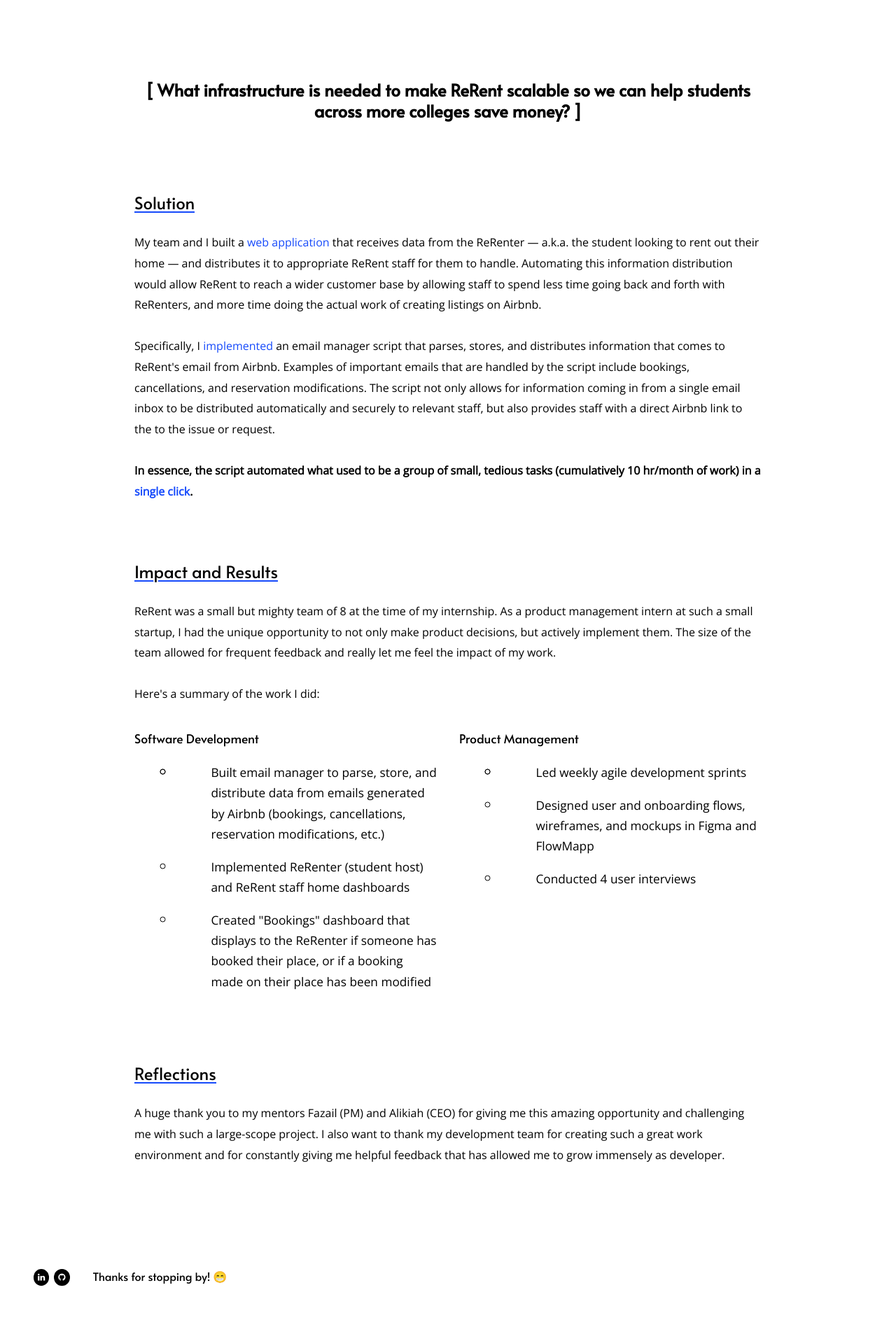
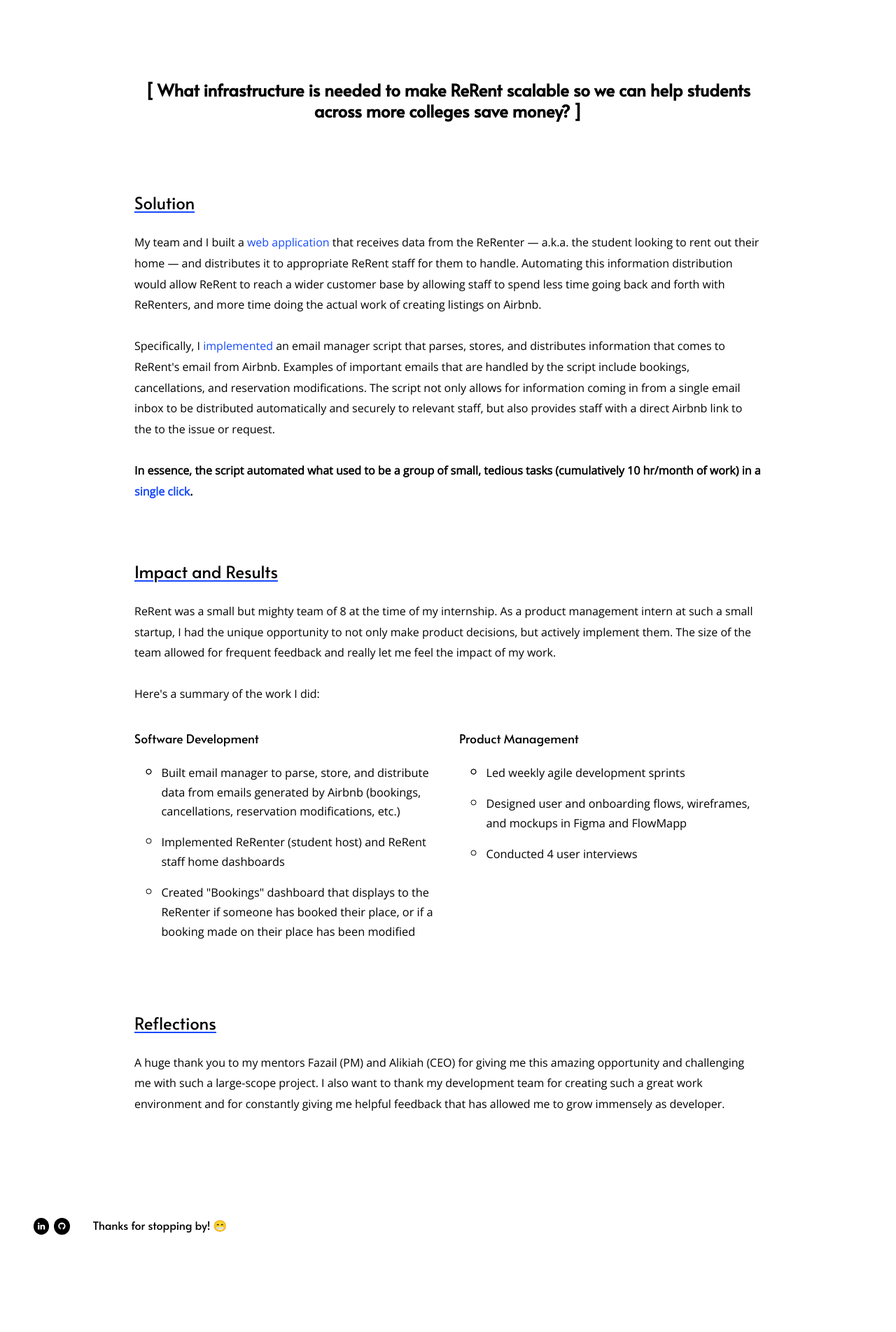
Before and after one commit to ashleyyqin/ashleyyqin.github.io, a Jekyll site: the page built from pages/rerent.html, in a window 1280 px wide. Shown: the part 1119-3022 px from the top of the page at 70% size. Built offline with Jekyll 4.4.1, drawn with Linux system fonts in a browser that asks for light colours; a script that is not in the unit is left out; after the commit the page ends 2949 px from its top, so only the background shows below that.

Commit message:
Update rerent.html

```diff
--- a/pages/rerent.html
+++ b/pages/rerent.html
@@ -147,20 +147,20 @@
                     <div style="display: grid;grid-template-columns: repeat(auto-fit, minmax(10rem, 1fr));width: 100%;grid-column-gap: 2em;grid-row-gap: 2em;">
                         <div>
                             <p style="font-size: 110%">Software Development</p>
-                            <ul style="margin-left: 3em;">
+                            <ul style="margin-left: 2em;">
                                 <li>
-                                    <p style="font-family: 'Open Sans', sans-serif; font-size: 90%; margin-left: 3em; line-height: 1.7">
+                                    <p style="font-family: 'Open Sans', sans-serif; font-size: 85%; line-height: 1.7">
                                     Built email manager to parse, store, and distribute data from emails generated by Airbnb (bookings,
                                     cancellations, reservation modifications, etc.)
                                     </p>
                                 </li>
                                 <li>
-                                    <p style="font-family: 'Open Sans', sans-serif; font-size: 90%; margin-left: 3em; line-height: 1.7">
+                                    <p style="font-family: 'Open Sans', sans-serif; font-size: 85%; line-height: 1.7">
                                     Implemented ReRenter (student host) and ReRent staff home dashboards
                                     </p>
                                 </li>
                                 <li>
-                                    <p style="font-family: 'Open Sans', sans-serif; font-size: 90%; margin-left: 3em; line-height: 1.7">
+                                    <p style="font-family: 'Open Sans', sans-serif; font-size: 85%; line-height: 1.7">
                                     Created "Bookings" dashboard that displays to the ReRenter if someone has booked their
                                     place, or if a booking made on their place has been modified
                                     </p>
@@ -169,19 +169,19 @@
                         </div>
                         <div>
                             <p style="font-size: 110%">Product Management</p>
-                            <ul style="margin-left: 3em;">
+                            <ul style="margin-left: 2em;">
                                 <li>
-                                    <p style="font-family: 'Open Sans', sans-serif; font-size: 90%; margin-left: 3em; line-height: 1.7">
+                                    <p style="font-family: 'Open Sans', sans-serif; font-size: 85%; line-height: 1.7">
                                     Led weekly agile development sprints
                                     </p>
                                 </li>
                                 <li>
-                                    <p style="font-family: 'Open Sans', sans-serif; font-size: 90%; margin-left: 3em; line-height: 1.7">
+                                    <p style="font-family: 'Open Sans', sans-serif; font-size: 85%; line-height: 1.7">
                                     Designed user and onboarding flows, wireframes, and mockups in Figma and FlowMapp
                                     </p>
                                 </li>
                                 <li>
-                                    <p style="font-family: 'Open Sans', sans-serif; font-size: 90%; margin-left: 3em; line-height: 1.7">
+                                    <p style="font-family: 'Open Sans', sans-serif; font-size: 85%; line-height: 1.7">
                                     Conducted 4 user interviews
                                     </p>
                                 </li>
```
